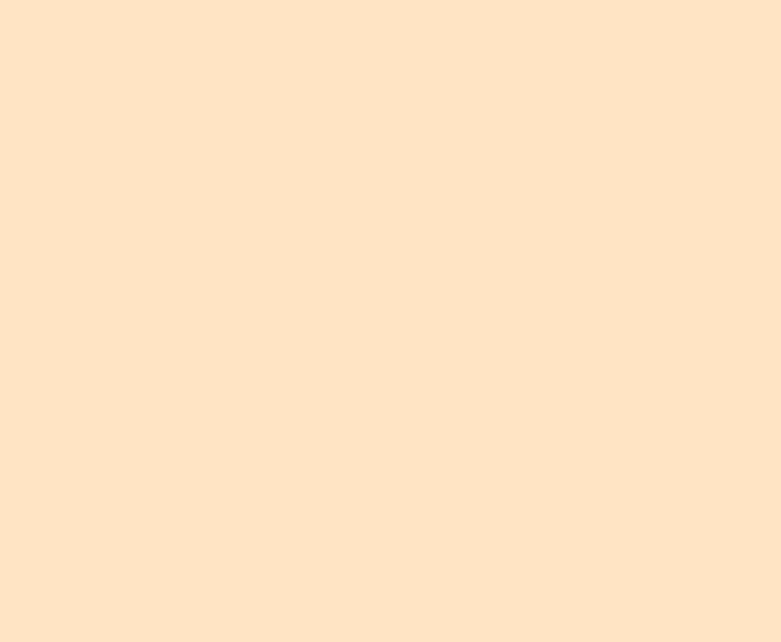
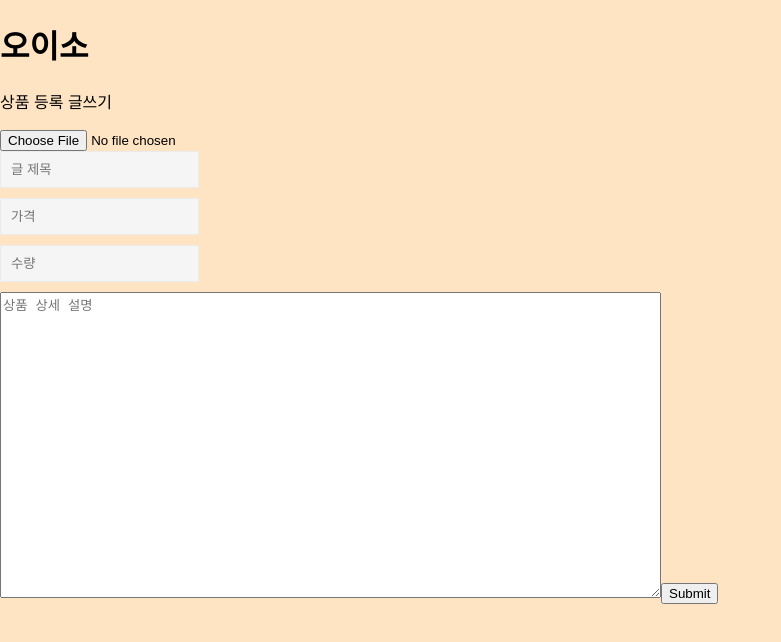
Before and after one commit to dbswl701/oiso_frontend, a React (Create React App) app in the folder oiso_frontend/: page / in a window 1280 px wide. Shown: the top 642 px of the page, without its empty margins (0-781 px from the left). Built offline with nearby package versions, Linux system fonts and the light colour scheme.

Commit message:
feat: 상품 등록 페이지

```diff
--- a/oiso_frontend/src/App.js
+++ b/oiso_frontend/src/App.js
@@ -2,6 +2,7 @@ import './App.css';
 // import Navbar from './Component/Navber';
 import Main from './Component/Main';
 import Login from './Component/Login';
+import RegistItem from './Component/RegistItem'
 
 function App() {
   return (
@@ -11,6 +12,9 @@ function App() {
 
       {/* // 로그인 페이지 */}
       {/* <Login /> */}
+
+      {/* 상품 등록 페이지 */}
+      <RegistItem />
     </div>
   );
 }
--- /dev/null
+++ b/oiso_frontend/src/Component/RegistItem.css
@@ -0,0 +1,6 @@
+.input-text {
+  padding: 10px;
+  background-color: rgb(245, 245, 245);
+  border: 1px solid rgb(235, 235, 235);
+  margin-bottom: 10px;
+}
--- /dev/null
+++ b/oiso_frontend/src/Component/RegistItem.js
@@ -0,0 +1,25 @@
+import './RegistItem.css';
+
+
+function RegistItem(){
+
+  return (
+    <>
+      {/* <Navbar /> */}
+      <h1>오이소</h1>
+      <p>상품 등록 글쓰기</p>
+      {/* 사진 등록 */}
+      <form>
+        <input type="file" id="inputImage"></input><br />
+        <input class="input-text" type="text" placeholder='글 제목'></input><br />
+        <input class="input-text" type="text" placeholder='가격'></input><br />
+        <input class="input-text" type="text" placeholder='수량'></input><br />
+        <textarea class="text-field" placeholder='상품 상세 설명' rows="20" cols="80"></textarea>
+        <input type="submit"></input>
+      </form>
+    </>
+  )
+}
+
+
+export default RegistItem;
```
Also changed, not shown: oiso_frontend/public/camera.png (added).
